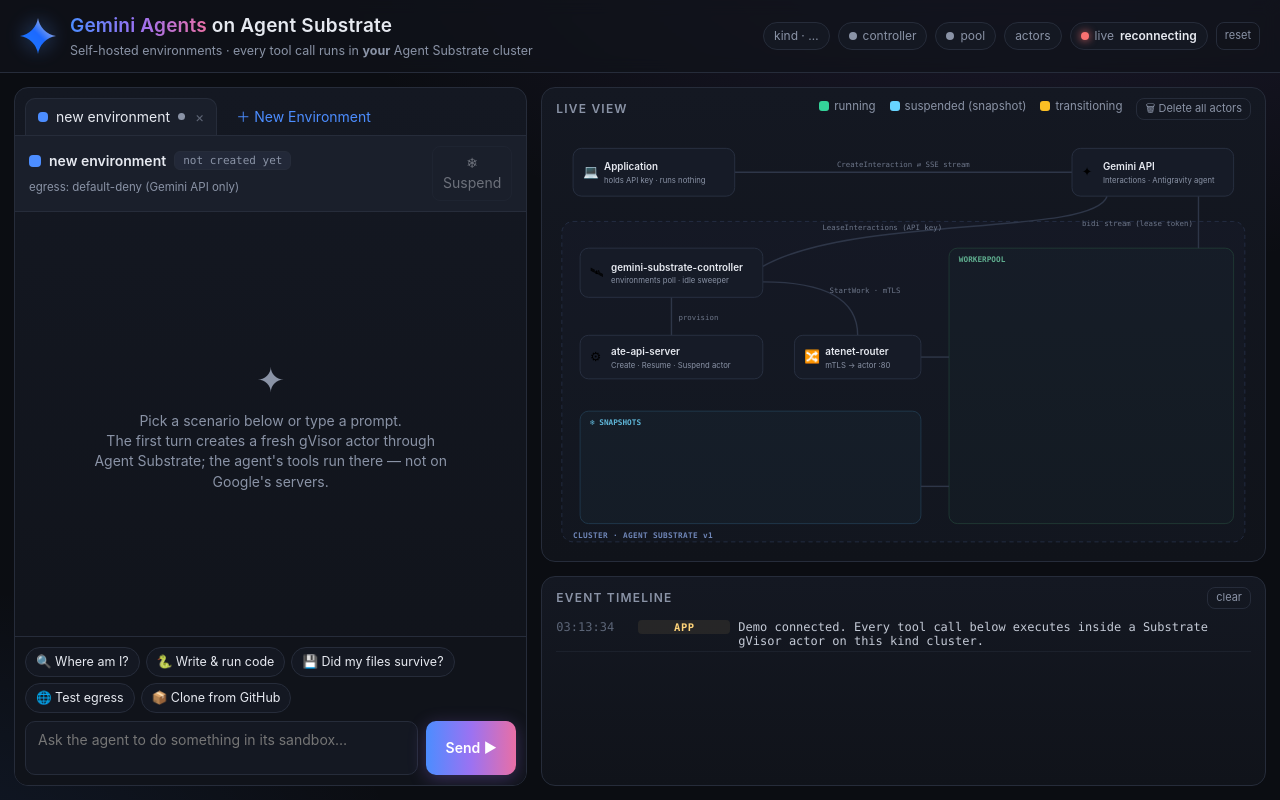
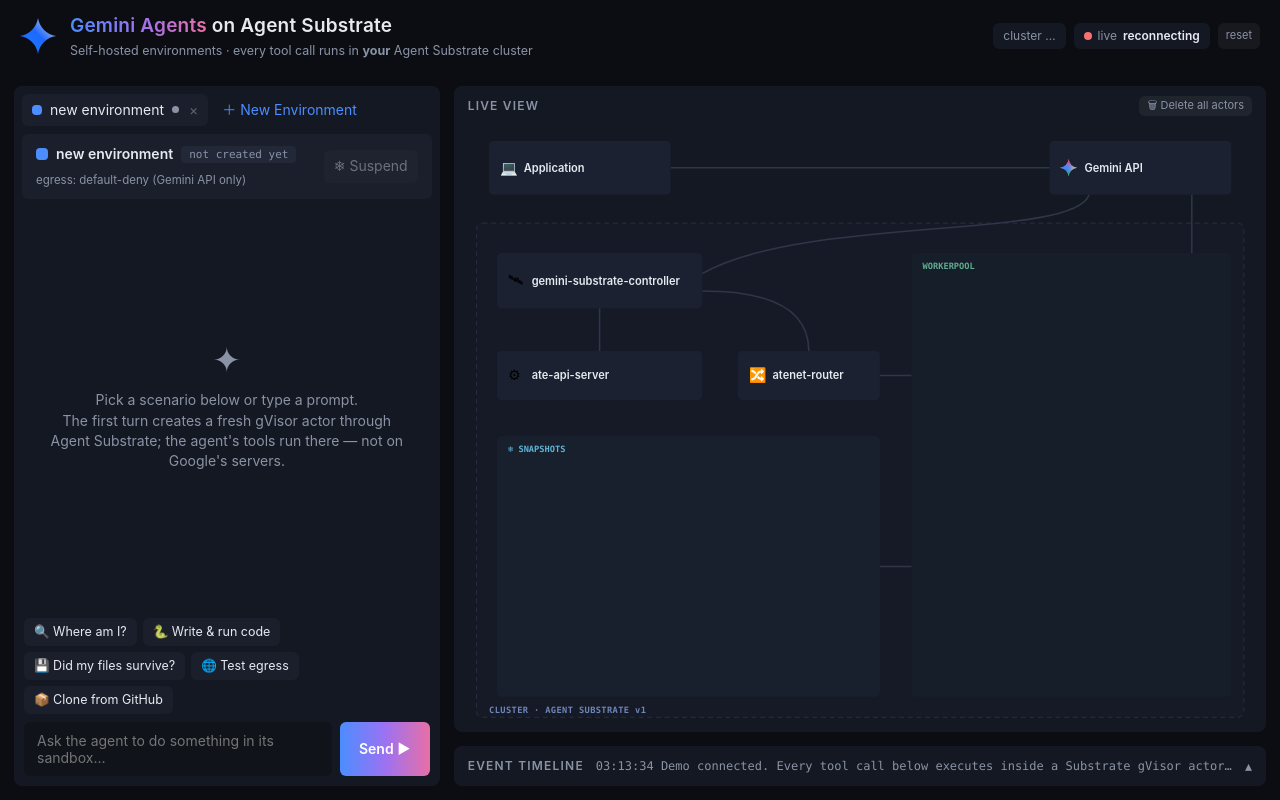
Before and after one commit to rakyll/gemini-api-substrate, a plain HTML site: page demo/static/index.html in a window 1280 px wide. Drawn offline with Linux system fonts and the light colour scheme; no server answers.

Commit message:
demo: Makefile, minimal borderless UI, larger Live View
- Makefile: `make demo` (build + run), plus build/open/status/logs/reset/clean.
- Minimal UI: hide status chips except live + cluster/atespace, drop edge
  labels, node subtitles, legend and pod "warm" text; flat styling.
- Borderless look with tighter rounded corners (4-8px).
- Event timeline collapses to a one-line bar; click to expand.
- Live View: taller diagram that fills the panel, wider right column.
- Colour Gemini sparkle on the Gemini API node.

```diff
--- a/demo/static/app.js
+++ b/demo/static/app.js
@@ -142,6 +142,14 @@ function timeline(tag, msg) {
   const t = new Date().toLocaleTimeString([], { hour12: false });
   ol.prepend(el('li', {}, el('span', { class: 't', text: t }), el('span', { class: `tag ${tag}`, text: tag.toUpperCase() }), el('span', { class: 'msg', text: msg })));
   while (ol.children.length > 300) ol.lastChild.remove();
+  $('tl-latest').textContent = `${t}  ${msg}`;
+}
+
+function toggleTimeline(open) {
+  const panel = $('timeline-panel');
+  const expand = open === undefined ? panel.classList.contains('collapsed') : open;
+  panel.classList.toggle('collapsed', !expand);
+  $('tl-toggle').setAttribute('aria-expanded', String(expand));
 }
 
 // ---------------------------------------------------------------------------
@@ -150,22 +158,22 @@ function timeline(tag, msg) {
 const A = { edges: {}, nodes: {}, layers: {}, actorEls: new Map(), podKey: '', podSlots: new Map() };
 
 const GEOM = {
-  pool: { x: 565, y: 166, w: 405, h: 392 },
-  shelf: { x: 40, y: 398, w: 485, h: 160 },
+  pool: { x: 565, y: 166, w: 405, h: 562 },
+  shelf: { x: 40, y: 398, w: 485, h: 330 },
   chip: { w: 145, h: 54 },
 };
 
 function buildArch() {
-  const root = svg('svg', { viewBox: '0 0 1000 590', preserveAspectRatio: 'xMidYMid meet', role: 'img', 'aria-label': 'Live architecture diagram' });
+  const root = svg('svg', { viewBox: '0 0 1000 760', preserveAspectRatio: 'xMidYMid meet', role: 'img', 'aria-label': 'Live architecture diagram' });
 
-  root.append(svg('rect', { class: 'cluster', x: 14, y: 128, width: 972, height: 456, rx: 16 }));
-  A.clusterLabel = svg('text', { class: 'cluster-label', x: 30, y: 578, text: 'CLUSTER · AGENT SUBSTRATE v1' });
+  root.append(svg('rect', { class: 'cluster', x: 14, y: 128, width: 972, height: 626, rx: 8 }));
+  A.clusterLabel = svg('text', { class: 'cluster-label', x: 30, y: 748, text: 'CLUSTER · AGENT SUBSTRATE v1' });
   root.append(A.clusterLabel);
 
   const p = GEOM.pool, sh = GEOM.shelf;
-  root.append(svg('rect', { class: 'pool', x: p.x, y: p.y, width: p.w, height: p.h, rx: 12 }));
+  root.append(svg('rect', { class: 'pool', x: p.x, y: p.y, width: p.w, height: p.h, rx: 6 }));
   root.append(svg('text', { class: 'pool-label', x: p.x + 14, y: p.y + 20, text: 'WORKERPOOL' }));
-  root.append(svg('rect', { class: 'snap', x: sh.x, y: sh.y, width: sh.w, height: sh.h, rx: 12 }));
+  root.append(svg('rect', { class: 'snap', x: sh.x, y: sh.y, width: sh.w, height: sh.h, rx: 6 }));
   root.append(svg('text', { class: 'snap-label', x: sh.x + 14, y: sh.y + 20, text: '❄ SNAPSHOTS' }));
 
   const edges = svg('g');
@@ -176,29 +184,30 @@ function buildArch() {
     ['ctrl-router', 'M300,214 C 390,214 435,240 435,290', 'StartWork · mTLS', 395, 230, 'start'],
     ['router-pool', 'M525,321 L565,321', '', 0, 0, 'start'],
     ['pool-gemini', 'M920,166 L920,92', 'bidi stream (lease token)', 912, 134, 'end'],
-    ['pool-snap', 'M565,505 L525,505', '', 0, 0, 'start'],
+    ['pool-snap', 'M565,563 L525,563', '', 0, 0, 'start'],
   ];
-  for (const [id, d, label, lx, ly, anchor] of edgeDefs) {
+  for (const [id, d] of edgeDefs) {
     const path = svg('path', { class: 'edge', d, id: `edge-${id}` });
     A.edges[id] = path;
     edges.append(path);
-    if (label) edges.append(svg('text', { class: 'edge-label', x: lx, y: ly, 'text-anchor': anchor, text: label }));
   }
   root.append(edges);
 
   const nodeDefs = [
-    ['app', 30, 24, 230, 68, '💻', 'Application', 'holds API key · runs nothing'],
-    ['gemini', 740, 24, 230, 68, '✦', 'Gemini API', 'Interactions · Antigravity agent'],
-    ['ctrl', 40, 166, 260, 70, '🛰', 'gemini-substrate-controller', 'environments poll · idle sweeper'],
-    ['api', 40, 290, 260, 62, '⚙', 'ate-api-server', 'Create · Resume · Suspend actor'],
-    ['router', 345, 290, 180, 62, '🔀', 'atenet-router', 'mTLS → actor :80'],
+    ['app', 30, 24, 230, 68, '💻', 'Application'],
+    ['gemini', 740, 24, 230, 68, 'logo:gemini-color.svg', 'Gemini API'],
+    ['ctrl', 40, 166, 260, 70, '🛰', 'gemini-substrate-controller'],
+    ['api', 40, 290, 260, 62, '⚙', 'ate-api-server'],
+    ['router', 345, 290, 180, 62, '🔀', 'atenet-router'],
   ];
-  for (const [id, x, y, w, h, icon, title, sub] of nodeDefs) {
+  for (const [id, x, y, w, h, icon, title] of nodeDefs) {
+    const iconEl = icon.startsWith('logo:')
+      ? svg('image', { href: icon.slice(5), x: x + 13, y: y + h / 2 - 11, width: 22, height: 22 })
+      : svg('text', { class: 'icon', x: x + 14, y: y + h / 2 + 6, text: icon });
     const g = svg('g', { class: 'node', id: `node-${id}` },
-      svg('rect', { class: 'box', x, y, width: w, height: h, rx: 12 }),
-      svg('text', { class: 'icon', x: x + 14, y: y + h / 2 + 6, text: icon }),
-      svg('text', { class: 'title', x: x + 44, y: y + h / 2 - 3, text: title }),
-      svg('text', { class: 'sub', x: x + 44, y: y + h / 2 + 15, text: sub }));
+      svg('rect', { class: 'box', x, y, width: w, height: h, rx: 6 }),
+      iconEl,
+      svg('text', { class: 'title', x: x + 44, y: y + h / 2 + 5, text: title }));
     A.nodes[id] = g;
     root.append(g);
   }
@@ -254,7 +263,7 @@ function podSlots(workers) {
   const rows = Math.ceil(n / 2);
   const gap = 12, top = p.y + 32;
   const slotW = (p.w - 28 - 11) / 2;
-  const slotH = Math.min(170, (p.h - 44 - (rows - 1) * gap) / rows);
+  const slotH = Math.min(260, (p.h - 44 - (rows - 1) * gap) / rows);
   const slots = new Map();
   workers.slice(0, 8).forEach((w, i) => {
     const col = i % 2, row = Math.floor(i / 2);
@@ -272,11 +281,9 @@ function renderPods() {
   const layer = A.layers.pods;
   layer.replaceChildren();
   for (const [name, s] of A.podSlots) {
-    s.warmEl = svg('text', { class: 'warm', x: s.x + s.w / 2, y: s.y + s.h - 14, 'text-anchor': 'middle', text: s.pod.ready ? 'warm · waiting for an actor' : 'starting…' });
     layer.append(svg('g', { class: `pod ${s.pod.ready ? 'ready' : ''}` },
-      svg('rect', { class: 'podbox', x: s.x, y: s.y, width: s.w, height: s.h, rx: 10 }),
-      svg('text', { class: 'podname', x: s.x + 10, y: s.y + 17, text: name }),
-      s.warmEl));
+      svg('rect', { class: 'podbox', x: s.x, y: s.y, width: s.w, height: s.h, rx: 6 }),
+      svg('text', { class: 'podname', x: s.x + 10, y: s.y + 17, text: name })));
   }
 }
 
@@ -314,15 +321,15 @@ function renderActors() {
       y = slot.y + Math.max(26, (slot.h - chip.h) / 2 + 6);
     } else {
       const i = suspended.indexOf(a);
-      const col = i % 3, row = Math.floor(i / 3) % 2;
+      const col = i % 3, row = Math.floor(i / 3) % 4;
       x = shelf.x + 14 + col * (chip.w + 8);
-      y = shelf.y + 32 + row * (chip.h + 10) + Math.floor(i / 6) * 4;
+      y = shelf.y + 32 + row * (chip.h + 10) + Math.floor(i / 12) * 4;
     }
     const { name, color, session } = actorLabel(a);
     let g = A.actorEls.get(a.name);
     if (!g) {
       g = svg('g', { class: 'actor' });
-      g._rect = svg('rect', { class: 'chipbox', width: chip.w, height: chip.h, rx: 10 });
+      g._rect = svg('rect', { class: 'chipbox', width: chip.w, height: chip.h, rx: 6 });
       g._swatch = svg('rect', { x: 10, y: 12, width: 10, height: 10, rx: 3 });
       g._name = svg('text', { class: 'aname', x: 27, y: 22 });
       g._state = svg('text', { class: 'astate', x: 10, y: 42 });
@@ -399,7 +406,7 @@ function onCluster(view) {
 function renderCluster() {
   const v = S.cluster;
   if (v.context) {
-    $('chip-context').textContent = `kind · ${v.context}`;
+    $('chip-context').replaceChildren('cluster ', el('b', { text: v.context }), ' · atespace ', el('b', { text: S.config.atespace || '…' }));
     A.clusterLabel.textContent = `CLUSTER · ${v.context} · AGENT SUBSTRATE v1 · atespace ${S.config.atespace || ''}`;
   }
   setChip('chip-controller', v.controller && v.controller.ready, 'controller', v.controller ? (v.controller.ready ? 'ready' : v.controller.phase) : 'missing');
@@ -868,7 +875,11 @@ function init() {
   });
   $('btn-suspend').addEventListener('click', suspendActive);
   $('btn-delete-all').addEventListener('click', deleteAllActors);
-  $('btn-clear-tl').addEventListener('click', () => $('timeline').replaceChildren());
+  $('btn-clear-tl').addEventListener('click', (e) => { e.stopPropagation(); $('timeline').replaceChildren(); $('tl-latest').textContent = ''; });
+  $('tl-toggle').addEventListener('click', () => toggleTimeline());
+  $('tl-toggle').addEventListener('keydown', (e) => {
+    if (e.target === e.currentTarget && (e.key === 'Enter' || e.key === ' ')) { e.preventDefault(); toggleTimeline(); }
+  });
   $('btn-reset-ui').addEventListener('click', () => {
     if (S.sessions.some((s) => s.busy)) return;
     localStorage.removeItem(STORAGE_KEY);
--- a/demo/static/index.html
+++ b/demo/static/index.html
@@ -17,10 +17,10 @@
       </div>
     </div>
     <div class="status" id="status">
-      <span class="chip" id="chip-context">kind · …</span>
-      <span class="chip" id="chip-controller"><i class="dot"></i>controller</span>
-      <span class="chip" id="chip-pool"><i class="dot"></i>pool</span>
-      <span class="chip" id="chip-actors">actors</span>
+      <span class="chip" id="chip-context">cluster …</span>
+      <span class="chip" id="chip-controller" hidden><i class="dot"></i>controller</span>
+      <span class="chip" id="chip-pool" hidden><i class="dot"></i>pool</span>
+      <span class="chip" id="chip-actors" hidden>actors</span>
       <span class="chip live" id="chip-live"><i class="dot"></i>live</span>
       <button class="ghost small" id="btn-reset-ui" type="button" title="Forget local sessions (does not delete actors)">reset</button>
     </div>
@@ -79,18 +79,17 @@
         <div class="panel-title">
           <h2>Live View</h2>
           <div class="legend">
-            <span><i class="lg lg-run"></i>running</span>
-            <span><i class="lg lg-susp"></i>suspended (snapshot)</span>
-            <span><i class="lg lg-trans"></i>transitioning</span>
             <button class="ghost small danger" id="btn-delete-all" type="button" title="Delete every actor in the demo atespace">🗑 Delete all actors</button>
           </div>
         </div>
         <div id="arch" class="arch-canvas"></div>
       </div>
-      <div class="panel timeline">
-        <div class="panel-title">
+      <div class="panel timeline collapsed" id="timeline-panel">
+        <div class="panel-title tl-toggle" id="tl-toggle" role="button" tabindex="0" aria-expanded="false" aria-controls="timeline">
           <h2>Event timeline</h2>
+          <span class="tl-latest" id="tl-latest"></span>
           <button class="ghost small" id="btn-clear-tl" type="button">clear</button>
+          <span class="tl-chevron" aria-hidden="true">▴</span>
         </div>
         <ol id="timeline"></ol>
       </div>
--- a/demo/static/style.css
+++ b/demo/static/style.css
@@ -19,11 +19,10 @@
 }
 
 * { box-sizing: border-box; }
+[hidden] { display: none !important; }
 html, body { height: 100%; margin: 0; }
 body {
-  background: radial-gradient(1200px 600px at 80% -10%, rgba(155,114,242,.12), transparent 60%),
-              radial-gradient(900px 500px at -10% 110%, rgba(76,141,255,.10), transparent 60%),
-              var(--bg);
+  background: var(--bg);
   color: var(--text);
   font: 14px/1.45 var(--sans);
   display: flex; flex-direction: column;
@@ -37,12 +36,12 @@ button:disabled { opacity: .4; cursor: default; }
 .topbar {
   display: flex; align-items: center; justify-content: space-between;
   padding: 12px 20px; border-bottom: 1px solid var(--line);
-  background: rgba(16,19,26,.7); backdrop-filter: blur(8px);
+  background: var(--bg);
 }
 .brand { display: flex; align-items: center; gap: 14px; }
 .logo {
   width: 36px; height: 36px; display: block;
-  filter: drop-shadow(0 0 10px rgba(76,141,255,.45));
+
 }
 h1 { font-size: 19px; margin: 0; font-weight: 600; letter-spacing: .2px; }
 .grad { background: var(--grad); -webkit-background-clip: text; background-clip: text; color: transparent; }
@@ -55,22 +54,22 @@ h1 { font-size: 19px; margin: 0; font-weight: 600; letter-spacing: .2px; }
 }
 .chip b { color: var(--text); font-weight: 600; }
 .dot { width: 8px; height: 8px; border-radius: 50%; background: var(--muted); display: inline-block; }
-.chip.ok .dot { background: var(--green); box-shadow: 0 0 8px var(--green); }
-.chip.bad .dot { background: var(--red); box-shadow: 0 0 8px var(--red); }
+.chip.ok .dot { background: var(--green); }
+.chip.bad .dot { background: var(--red); }
 .chip.live.ok .dot { animation: pulse 1.6s infinite; }
 
 /* ---------- layout ---------- */
 .layout {
   flex: 1; min-height: 0;
-  display: grid; grid-template-columns: minmax(420px, 41%) 1fr; gap: 14px; padding: 14px;
+  display: grid; grid-template-columns: minmax(380px, 34%) 1fr; gap: 14px; padding: 14px;
 }
 .panel {
-  background: linear-gradient(180deg, var(--panel), var(--bg2));
+  background: var(--panel);
   border: 1px solid var(--line); border-radius: 14px; min-height: 0;
 }
 .panel-title { display: flex; align-items: center; justify-content: space-between; padding: 10px 14px 0; }
 .panel-title h2 { font-size: 12px; text-transform: uppercase; letter-spacing: 1.2px; color: var(--muted); margin: 0; font-weight: 600; }
-.right { display: grid; grid-template-rows: 1fr minmax(170px, 30%); gap: 14px; min-height: 0; }
+.right { display: grid; grid-template-rows: minmax(0, 1fr) auto; gap: 14px; min-height: 0; }
 
 /* ---------- sessions ---------- */
 .sessions { display: flex; flex-direction: column; overflow: hidden; }
@@ -83,7 +82,7 @@ h1 { font-size: 19px; margin: 0; font-weight: 600; letter-spacing: .2px; }
 .tab.active { background: var(--panel2); border-color: var(--line); color: var(--text); }
 .tab .swatch { width: 10px; height: 10px; }
 .tab .state-dot { width: 7px; height: 7px; border-radius: 50%; background: var(--muted); }
-.tab .state-dot.RUNNING { background: var(--green); box-shadow: 0 0 6px var(--green); }
+.tab .state-dot.RUNNING { background: var(--green); }
 .tab .state-dot.SUSPENDED { background: var(--ice); }
 .tab .state-dot.trans { background: var(--amber); }
 .tab.add { color: var(--blue); }
@@ -118,7 +117,6 @@ h1 { font-size: 19px; margin: 0; font-weight: 600; letter-spacing: .2px; }
 .ghost.danger.armed { border-color: var(--red); color: #fff; background: rgba(248,113,113,.25); }
 .primary {
   background: var(--grad); color: white; border: none; padding: 8px 16px; border-radius: 10px; font-weight: 600;
-  box-shadow: 0 4px 18px rgba(155,114,242,.3);
 }
 .primary:hover:not(:disabled) { filter: brightness(1.1); }
 
@@ -203,7 +201,7 @@ textarea:focus { outline: none; border-color: var(--purple); box-shadow: 0 0 0 3
 .lg-run { background: var(--green); } .lg-susp { background: var(--ice); } .lg-trans { background: var(--amber); }
 
 svg .node rect.box { fill: #161b27; stroke: #2c3446; stroke-width: 1.2; }
-svg .node.hot rect.box { stroke: var(--purple); filter: drop-shadow(0 0 10px rgba(155,114,242,.7)); }
+svg .node.hot rect.box { stroke: var(--purple); }
 svg .node text.title { fill: var(--text); font: 600 14px var(--sans); }
 svg .node text.sub { fill: var(--muted); font: 11px var(--sans); }
 svg .node text.icon { font-size: 18px; }
@@ -223,9 +221,9 @@ svg .pod text.warm { fill: #4c5a6e; font: 11px var(--sans); }
 svg .actor rect.chipbox { stroke-width: 1.5; }
 svg .actor text.aname { fill: #fff; font: 600 12.5px var(--sans); }
 svg .actor text.astate { font: 10.5px var(--mono); }
-svg .actor.RUNNING rect.chipbox { animation: glow 1.8s ease-in-out infinite; }
-svg .actor.flash rect.chipbox { filter: drop-shadow(0 0 14px #fff); }
-svg .packet { filter: drop-shadow(0 0 6px currentColor); }
+
+svg .actor.flash rect.chipbox { stroke: #fff; }
+
 svg .packet-label { font: 600 10.5px var(--mono); }
 
 /* ---------- timeline ---------- */
@@ -250,3 +248,52 @@ svg .packet-label { font: 600 10.5px var(--mono); }
 
 ::-webkit-scrollbar { width: 8px; height: 8px; }
 ::-webkit-scrollbar-thumb { background: #283043; border-radius: 8px; }
+
+/* ---------- collapsible timeline ---------- */
+.tl-toggle { cursor: pointer; gap: 12px; padding: 10px 14px; user-select: none; }
+.tl-toggle:focus-visible { outline: 2px solid var(--purple); outline-offset: -2px; border-radius: 14px; }
+.tl-toggle h2 { flex: none; }
+.tl-latest { flex: 1; min-width: 0; overflow: hidden; text-overflow: ellipsis; white-space: nowrap; font: 12px var(--mono); color: var(--muted); }
+.tl-chevron { color: var(--muted); transition: transform .2s; }
+.timeline:not(.collapsed) .tl-chevron { transform: rotate(180deg); }
+.timeline:not(.collapsed) .tl-latest { visibility: hidden; }
+.timeline.collapsed #timeline, .timeline.collapsed #btn-clear-tl { display: none; }
+.timeline #timeline { max-height: 32vh; padding-top: 0; }
+
+/* ---------- borderless look, tighter (still rounded) corners ----------
+   Separation comes from background tone instead of outlines. */
+.panel { border: none; border-radius: 8px; }
+.tabs { border-bottom: none; padding: 8px 8px 0; gap: 4px; }
+.tab { border: none; border-radius: 6px; padding: 6px 10px; }
+.tab.active { background: var(--panel2); }
+.session-head { border-bottom: none; margin: 8px 8px 0; border-radius: 6px; }
+.badge, .badge.RUNNING, .badge.SUSPENDED, .badge.trans { border: none; border-radius: 4px; }
+.chip { border: none; border-radius: 6px; }
+.ghost { border: none; background: rgba(255,255,255,.05); border-radius: 6px; }
+.ghost:hover:not(:disabled) { background: rgba(255,255,255,.1); }
+.ghost.danger:hover:not(:disabled) { background: rgba(248,113,113,.15); color: var(--red); }
+.ghost.danger.armed { background: rgba(248,113,113,.3); color: #fff; }
+.primary { border-radius: 6px; }
+.new-sandbox { border-bottom: none; margin: 8px 8px 0; border-radius: 6px; }
+fieldset { border: none; padding: 0; }
+legend { padding: 0 0 4px; }
+.msg-user, .msg-model { border: none; border-radius: 8px; }
+.msg-model pre { border: none; border-radius: 6px; }
+.tool { border: none; border-radius: 6px; }
+.tool-head { border-bottom: none; }
+.tool .out { border-top: none; background: rgba(255,255,255,.025); }
+.turn-meta { border: none; border-radius: 6px; background: rgba(255,255,255,.04); }
+.error { border: none; border-radius: 6px; }
+.composer { border-top: none; background: transparent; }
+.scenario { border: none; background: var(--panel2); border-radius: 6px; }
+.scenario:hover:not(:disabled) { background: rgba(155,114,242,.16); }
+textarea { border: 1px solid transparent; background: var(--bg2); border-radius: 6px; }
+textarea:focus { border-color: var(--purple); box-shadow: none; }
+#timeline li { border-bottom: none; }
+.tl-toggle:focus-visible { border-radius: 8px; }
+svg .node rect.box { stroke: none; fill: #1b2130; }
+svg .node.hot rect.box { stroke: var(--purple); stroke-width: 1.5; }
+svg .pool, svg .snap { stroke: none; }
+svg .pod rect.podbox, svg .pod.ready rect.podbox { stroke: none; fill: #11151e; }
+.topbar { border-bottom: none; }
+.ghost, .primary, .scenario { white-space: nowrap; }
```
Also changed, not shown: demo/static/gemini-color.svg (added), 1 other file.
